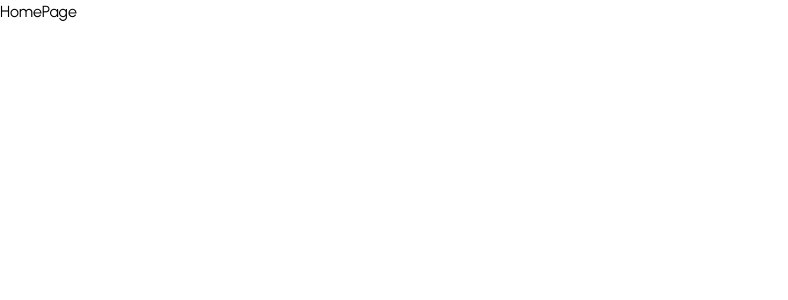
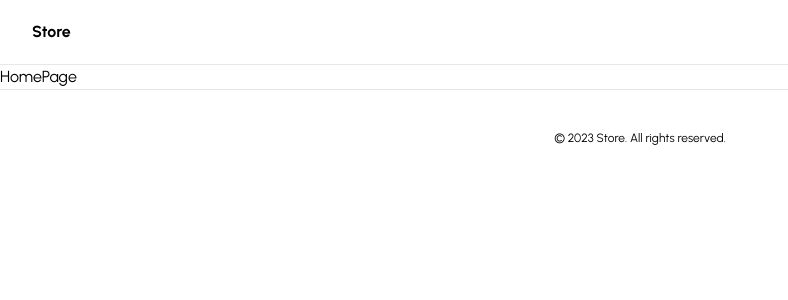
Before and after one commit to jamescardona11/ecommerce-store-learning, a Next.js app: page / in a window 1280 px wide. Shown: the top 300 px of the page, without its empty margins (0-788 px from the left). Built offline with nearby package versions, Linux system fonts and the light colour scheme.

Commit message:
ui for nav bar

```diff
--- a/package.json
+++ b/package.json
@@ -13,11 +13,13 @@
     "@types/react": "18.2.21",
     "@types/react-dom": "18.2.7",
     "autoprefixer": "10.4.15",
+    "clsx": "^2.0.0",
     "eslint-config-next": "13.4.19",
     "next": "13.4.19",
     "postcss": "8.4.28",
     "react": "18.2.0",
     "react-dom": "18.2.0",
+    "tailwind-merge": "^1.14.0",
     "tailwindcss": "3.3.3",
     "typescript": "5.2.2"
   },
--- a/src/app/layout.tsx
+++ b/src/app/layout.tsx
@@ -2,8 +2,8 @@ import { Urbanist } from 'next/font/google'
 
 // import ModalProvider from '@/providers/modal-provider'
 // import ToastProvider from '@/providers/toast-provider'
-// import Navbar from '@/components/navbar'
-// import Footer from '@/components/footer'
+import Navbar from '@/components/navbar/navbar'
+import Footer from '@/components/footer'
 
 import './globals.css'
 
@@ -24,9 +24,9 @@ export default function RootLayout({
       <body className={font.className}>
         {/* <ToastProvider /> */}
         {/* <ModalProvider /> */}
-        {/* <Navbar /> */}
+        <Navbar />
         {children}
-        {/* <Footer /> */}
+        <Footer />
       </body>
     </html>
   )
--- /dev/null
+++ b/src/components/footer.tsx
@@ -0,0 +1,13 @@
+const Footer = () => {
+  return (
+    <div className='bg-white border-t'>
+      <div className='mx-auto py-10 '>
+        <p className='text-center text-xs text-black'>
+          © 2023 Store. All rights reserved.
+        </p>
+      </div>
+    </div>
+  )
+}
+
+export default Footer
--- /dev/null
+++ b/src/components/navbar/main-nav.tsx
@@ -0,0 +1,41 @@
+'use client'
+
+import { Category } from '@/lib/types'
+import { cn } from '@/utils/cn'
+import Link from 'next/link'
+import { usePathname } from 'next/navigation'
+
+interface MainNavProps {
+  data: Category[]
+}
+
+const MainNav: React.FC<MainNavProps> = ({ data }) => {
+  const pathname = usePathname()
+
+  const routes = data.map(route => ({
+    href: `category/${route.id}`,
+    label: route.name,
+    active: pathname === `category/${route.id}`
+  }))
+
+  return (
+    <>
+      <nav className='mx-6 items-center space-x-4 lg:space-x-6'>
+        {routes.map(route => (
+          <Link
+            key={route.href}
+            href={route.href}
+            className={cn(
+              'text-sm font-medium transition-colors hover:text-black',
+              route.active ? 'text-black' : 'text-neutral-500'
+            )}
+          >
+            {route.label}
+          </Link>
+        ))}
+      </nav>
+    </>
+  )
+}
+
+export { MainNav }
--- /dev/null
+++ b/src/components/navbar/navbar.tsx
@@ -0,0 +1,20 @@
+import Link from 'next/link'
+import { Container } from '@/components/ui/container'
+import { MainNav } from './main-nav'
+
+const Navbar = () => {
+  return (
+    <div className='border-b'>
+      <Container>
+        <div className='relative px-4 sm:px-6 lg:px-8 flex h-16 items-center'>
+          <Link href='/' className='ml-4 flex lg:ml-0 gap-x-2'>
+            <p className='font-bold'>Store</p>
+          </Link>
+          <MainNav data={[]} />
+        </div>
+      </Container>
+    </div>
+  )
+}
+
+export default Navbar
--- /dev/null
+++ b/src/components/ui/container.tsx
@@ -0,0 +1,9 @@
+interface ContainerProps {
+  children: React.ReactNode
+}
+
+const Container: React.FC<ContainerProps> = ({ children }) => {
+  return <div className='mx-auto max-w-7xl'>{children}</div>
+}
+
+export { Container }
```
Also changed, not shown: 1 other file (tests, documents, lock files or other folders).
